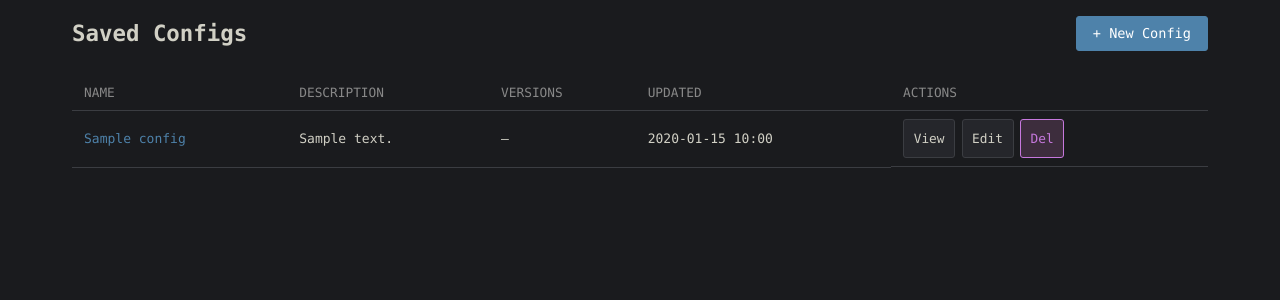
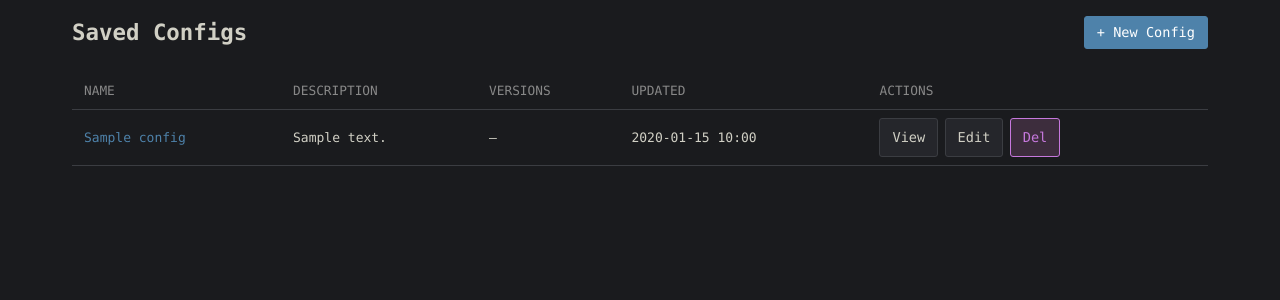
Before and after one commit to mtraylor-mst/llama-manager, a Flask app: page / in a window 1280 px wide. Shown: the part 44-344 px from the top of the page. Run offline with Flask 3, Linux system fonts and the light colour scheme; tables that the repository leaves empty hold one stand-in row (values such as "Sample post"); some libraries are stand-ins or nearby versions.

Commit message:
Buttons are much more consistent now

```diff
--- a/routes/server.py
+++ b/routes/server.py
@@ -31,9 +31,9 @@ def status():
                     f'hx-trigger="every 10s" hx-swap="outerHTML">'
                     f'● Running{ver_label} '
                     f'<button hx-post="{url_for("server.import_config")}" hx-target="#flash-area" '
-                    f'class="btn btn-sm btn-import">Import Config</button> '
-                    f'<button hx-post="{url_for("server.stop")}" hx-target="#flash-area" '
-                    f'class="btn btn-sm btn-danger">Stop</button></span>')
+f'class="btn btn-import">Import Config</button> '
+                     f'<button hx-post="{url_for("server.stop")}" hx-target="#flash-area" '
+                     f'class="btn btn-danger">Stop</button></span>')
         else:
             return '<span class="status stopped">● Stopped</span>'
     return jsonify(st)
--- a/static/css/style.css
+++ b/static/css/style.css
@@ -47,8 +47,10 @@ a:hover { color: var(--primary-hover); }
 
 /* Buttons */
 .btn {
-    display: inline-block;
-    padding: 0.4rem 1rem;
+    display: inline-flex;
+    align-items: center;
+    justify-content: center;
+    padding: 0.35rem 0.75rem;
     background: var(--surface);
     border: 1px solid var(--border);
     border-radius: 3px;
@@ -56,7 +58,9 @@ a:hover { color: var(--primary-hover); }
     cursor: pointer;
     font-family: inherit;
     font-size: 0.85rem;
+    line-height: 1.4;
     text-align: center;
+    white-space: nowrap;
 }
 .btn:hover { background: var(--border); }
 .btn-primary { background: var(--primary); border-color: var(--primary); color: #fff; }
@@ -65,7 +69,6 @@ a:hover { color: var(--primary-hover); }
 .btn-danger { background: #3d2d3d; border-color: var(--danger); color: var(--danger); }
 .btn-warning { background: #3d3a2d; border-color: var(--warning); color: var(--warning); }
 .btn-import { background: #2d3d4a; border-color: var(--primary); color: var(--primary); }
-.btn-sm { padding: 0.2rem 0.6rem; font-size: 0.8rem; }
 
 /* Page header */
 .page-header {
--- a/templates/base.html
+++ b/templates/base.html
@@ -28,8 +28,8 @@
             {% if server_status.running %}
             <span class="status running" hx-get="{{ url_for('server.status') }}" hx-trigger="every 10s" hx-swap="outerHTML">
                 ● Running{% if running_version_info %} <a href="{{ url_for('versions.edit', version_id=running_version_info.id) }}">v{{ running_version_info.version_number }} ({{ running_version_info.config_name }})</a>{% endif %}
-                <button hx-post="{{ url_for('server.import_config') }}" hx-target="#flash-area" class="btn btn-sm btn-import">Import Config</button>
-                <button hx-post="{{ url_for('server.stop') }}" hx-target="#flash-area" class="btn btn-sm btn-danger">Stop</button>
+                <button hx-post="{{ url_for('server.import_config') }}" hx-target="#flash-area" class="btn btn-import">Import Config</button>
+                <button hx-post="{{ url_for('server.stop') }}" hx-target="#flash-area" class="btn btn-danger">Stop</button>
             </span>
             {% else %}
             <span class="status stopped">● Stopped</span>
--- a/templates/common_options/index.html
+++ b/templates/common_options/index.html
@@ -30,7 +30,7 @@
         </span>
         <form method="POST" action="{{ url_for('common.remove', option_id=opt.id) }}" class="inline">
             <input type="hidden" name="csrf_token" value="{{ csrf_token() }}">
-            <button type="submit" class="btn btn-sm btn-danger" title="Remove from common options">&times;</button>
+            <button type="submit" class="btn btn-danger" title="Remove from common options">&times;</button>
         </form>
     </div>
     {% endfor %}
--- a/templates/configs/index.html
+++ b/templates/configs/index.html
@@ -26,12 +26,12 @@
             <td>—</td>
             <td>{{ cfg.updated_at.strftime('%Y-%m-%d %H:%M') if cfg.updated_at else '' }}</td>
             <td class="actions">
-                <a href="{{ url_for('configs.view', config_id=cfg.id) }}" class="btn btn-sm">View</a>
-                <a href="{{ url_for('configs.edit', config_id=cfg.id) }}" class="btn btn-sm">Edit</a>
+                <a href="{{ url_for('configs.view', config_id=cfg.id) }}" class="btn">View</a>
+                <a href="{{ url_for('configs.edit', config_id=cfg.id) }}" class="btn">Edit</a>
                 <form method="POST" action="{{ url_for('configs.delete', config_id=cfg.id) }}" class="inline"
                       onsubmit="return confirm('Delete this config and all versions?')">
                     <input type="hidden" name="csrf_token" value="{{ csrf_token() }}">
-                    <button type="submit" class="btn btn-sm btn-danger">Del</button>
+                    <button type="submit" class="btn btn-danger">Del</button>
                 </form>
             </td>
         </tr>
--- a/templates/versions/history.html
+++ b/templates/versions/history.html
@@ -23,18 +23,18 @@
             <td>{{ v.created_at.strftime('%Y-%m-%d %H:%M') }}</td>
             <td>{{ (v.comments or '')[:80] }}</td>
             <td class="actions">
-                <a href="{{ url_for('versions.edit', version_id=v.id) }}" class="btn btn-sm">Edit</a>
+                <a href="{{ url_for('versions.edit', version_id=v.id) }}" class="btn">Edit</a>
                 {% if v.id == running_version_id %}
                 <span class="status running" style="font-size:0.8rem">● Running</span>
                 {% elif server_status.running and v.id != latest_version_id %}
                 <form method="POST" action="{{ url_for('server.start', version_id=v.id) }}" class="inline">
                     <input type="hidden" name="csrf_token" value="{{ csrf_token() }}">
-                    <button type="submit" class="btn btn-sm btn-warning">Run (Stops Current)</button>
+                    <button type="submit" class="btn btn-warning">Run (Stops Current)</button>
                 </form>
                 {% elif not server_status.running %}
                 <form method="POST" action="{{ url_for('server.start', version_id=v.id) }}" class="inline">
                     <input type="hidden" name="csrf_token" value="{{ csrf_token() }}">
-                    <button type="submit" class="btn btn-sm btn-success">Run</button>
+                    <button type="submit" class="btn btn-success">Run</button>
                 </form>
                 {% endif %}
             </td>
```
Also changed, not shown: templates/configs/view.html (+5 -5 lines), templates/versions/form.html (+4 -4 lines).
